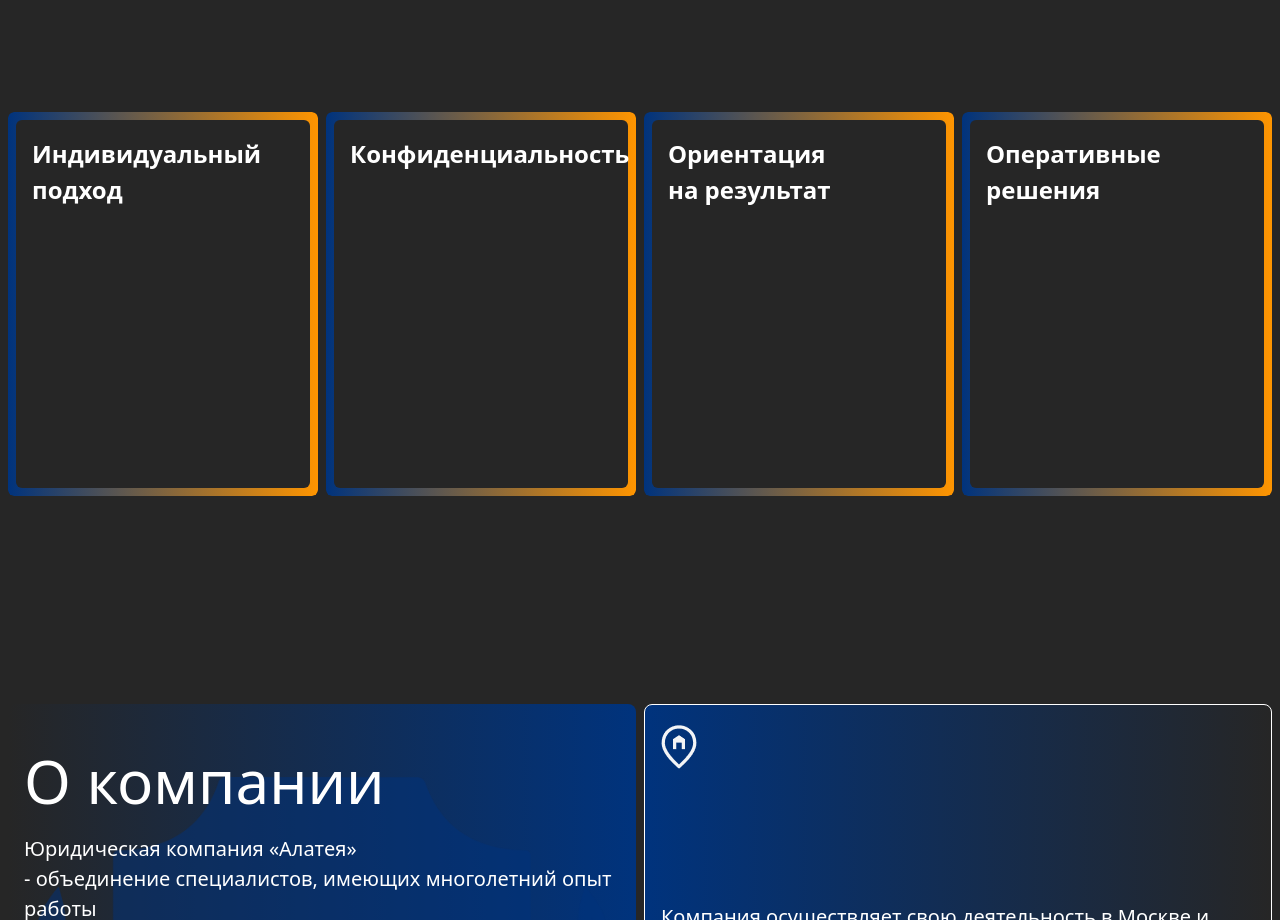
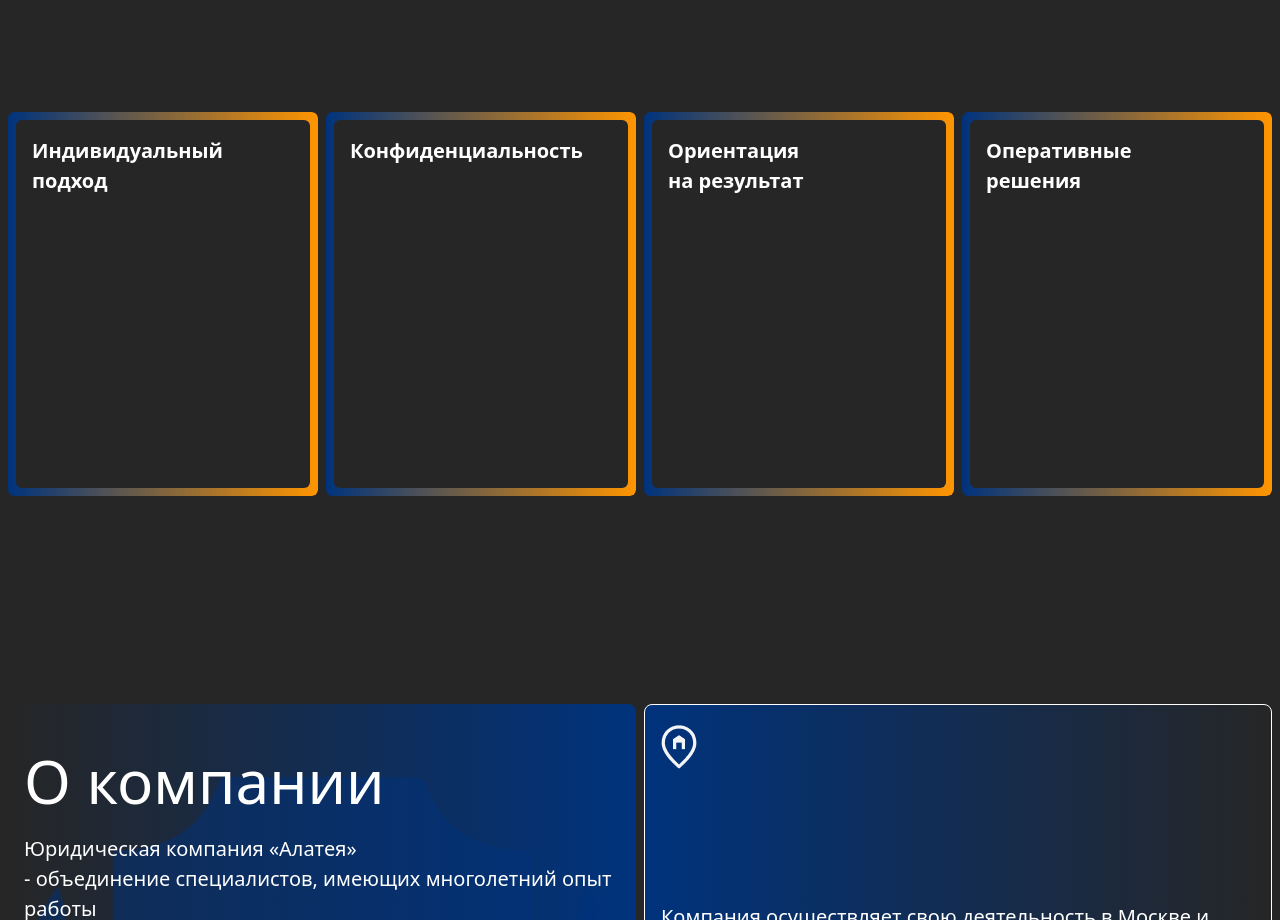
Before and after one commit to vover11/alateya, a website: page index.html in a window 1280 px wide. Shown: the part 880-1800 px from the top of the page. Drawn offline with Linux system fonts and the light colour scheme; a web font is replaced by a local one.

Commit message:
Add files via upload

```diff
--- a/index.html
+++ b/index.html
@@ -142,7 +142,7 @@
                 <div class="relative rounded-md h-72 md:h-96 flex flex-col justify-between overflow-hidden">
                     <div class="absolute inset-0 bg-gradient-to-r from-[#00337D] to-[#FF9500] rounded-md"></div>
                     <div class="relative bg-warning rounded-md m-2 flex-grow flex flex-col justify-between">
-                        <h2 class="mb-2 p-4 font-semibold text-white text-2xl 2xl:text-4xl relative z-10">
+                        <h2 class="mb-2 p-4 font-semibold text-white text-xl 2xl:text-4xl relative z-10">
                             Индивидуальный<br>
                             подход
                         </h2>
@@ -154,7 +154,7 @@
                 <div class="relative rounded-md h-72 md:h-96 flex flex-col justify-between overflow-hidden">
                     <div class="absolute inset-0 bg-gradient-to-r from-[#00337D] to-[#FF9500] rounded-md"></div>
                     <div class="relative bg-warning rounded-md m-2 flex-grow flex flex-col justify-between">
-                        <h2 class="mb-2 p-4 font-semibold text-white text-2xl 2xl:text-4xl relative z-10">
+                        <h2 class="mb-2 p-4 font-semibold text-white text-xl 2xl:text-4xl relative z-10">
                             Конфиденциальность
                         </h2>
                         <!-- <p class="mb-2 p-2 text-gray-300 text-1xl 2xl:text-3xl relative z-10">
@@ -165,7 +165,7 @@
                 <div class="relative rounded-md h-72 md:h-96 flex flex-col justify-between overflow-hidden">
                     <div class="absolute inset-0 bg-gradient-to-r from-[#00337D] to-[#FF9500] rounded-md"></div>
                     <div class="relative bg-warning rounded-md m-2 flex-grow flex flex-col justify-between">
-                        <h2 class="mb-2 p-4 font-semibold text-white text-2xl 2xl:text-4xl relative z-10">
+                        <h2 class="mb-2 p-4 font-semibold text-white text-xl 2xl:text-4xl relative z-10">
                             Ориентация<br>
                             на результат
                         </h2>
@@ -177,7 +177,7 @@
                 <div class="relative rounded-md h-72 md:h-96 flex flex-col justify-between overflow-hidden">
                     <div class="absolute inset-0 bg-gradient-to-r from-[#00337D] to-[#FF9500] rounded-md"></div>
                     <div class="relative bg-warning rounded-md m-2 flex-grow flex flex-col justify-between">
-                        <h2 class="mb-2 p-4 font-semibold text-white text-2xl 2xl:text-4xl relative z-10">
+                        <h2 class="mb-2 p-4 font-semibold text-white text-xl 2xl:text-4xl relative z-10">
                             Оперативные<br>
                             решения
                         </h2>
```
